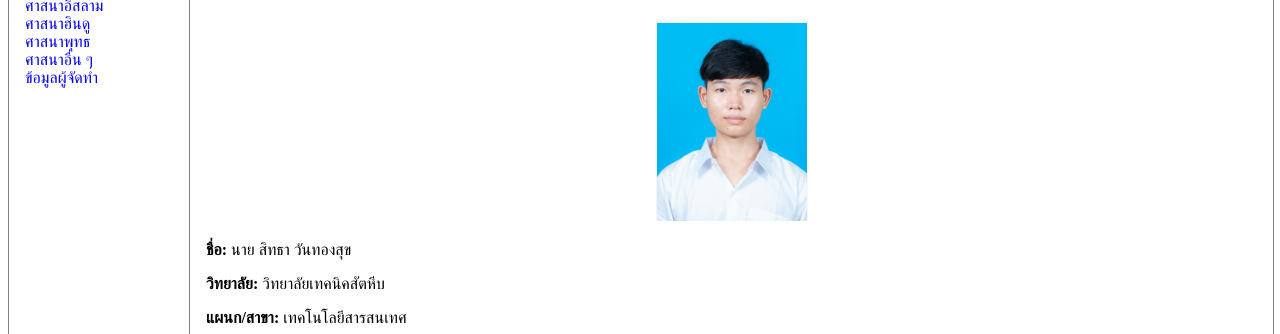
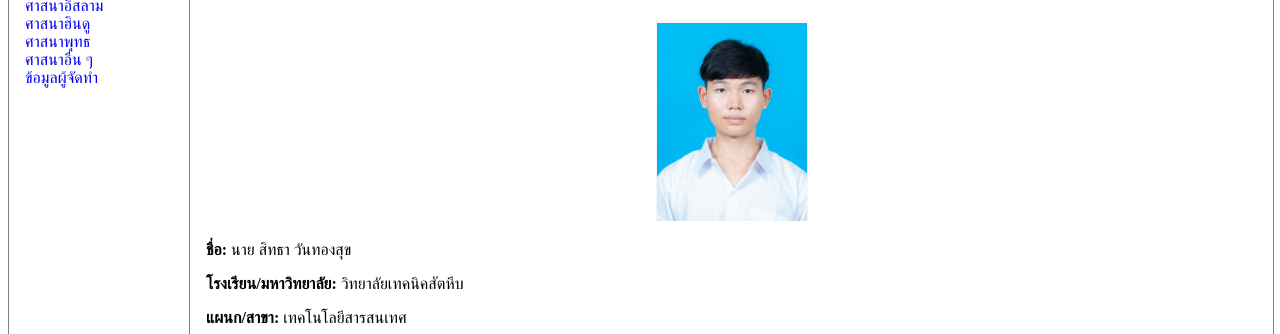
Before and after one commit to student12344321/Religion, a plain HTML site: page about.html in a window 1280 px wide. Shown: the part 466-800 px from the top of the page. Drawn offline with Linux system fonts and the light colour scheme.

Commit message:
Update about.html

```diff
--- a/about.html
+++ b/about.html
@@ -63,7 +63,7 @@ article {
         <ins><h1><p align="center">ข้อมูลผู้จัดทำ</p></h1></ins>
         <W=2><center><img src="034.png" width="152" height="201" alt="รูปผู้จัดทำ"></center></Width>
         <p><b>ชื่อ:</b> นาย สิทธา วันทองสุข</p>
-        <p><b>วิทยาลัย:</b> วิทยาลัยเทคนิคสัตหีบ</p>
+        <p><b>โรงเรียน/มหาวิทยาลัย:</b> วิทยาลัยเทคนิคสัตหีบ</p>
         <p><b>แผนก/สาขา:</b> เทคโนโลยีสารสนเทศ</p>
         <p><b>อีเมล:</b> 67219010034@tatc.ac.th</p>
         <p><b>คำอธิบาย:</b> เว็บไซต์นี้ถูกสร้างขึ้นเพื่อให้ความรู้เกี่ยวกับศาสนาต่าง ๆ ทั่วโลก โดยมีวัตถุประสงค์เพื่อการศึกษาและเผยแพร่ข้อมูล และเพื่อ40คะแนน</p>
```
